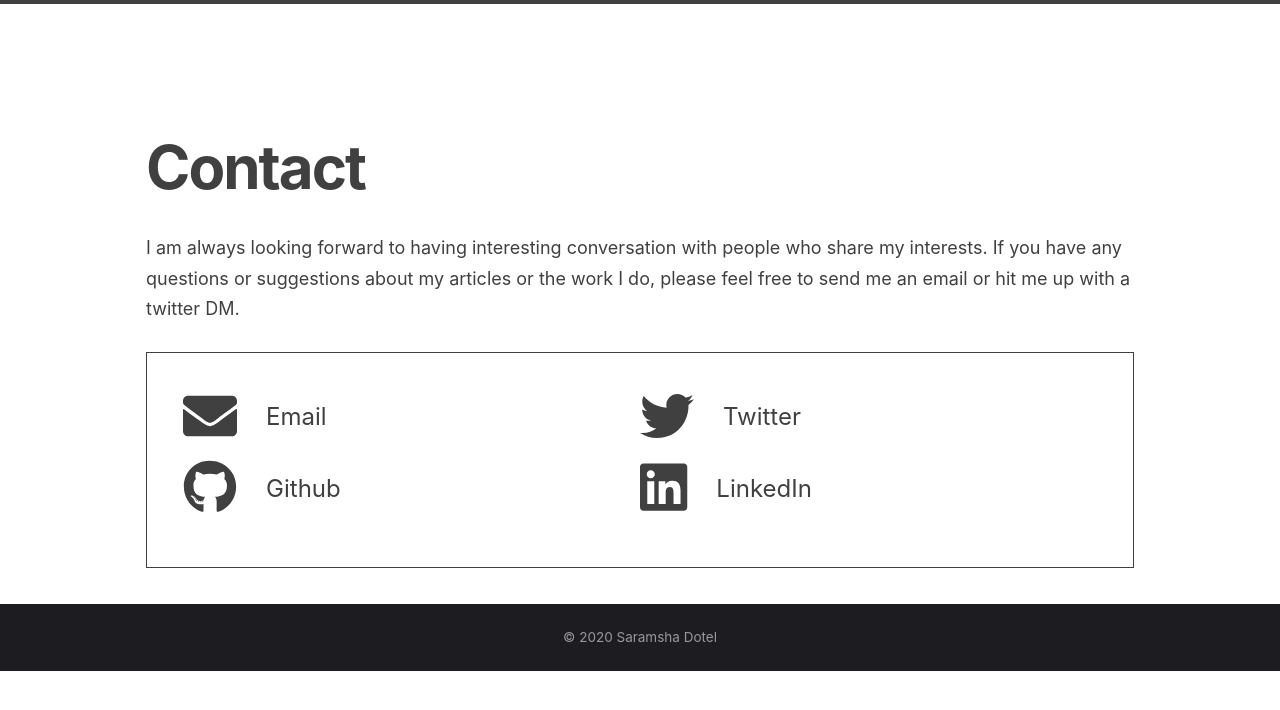
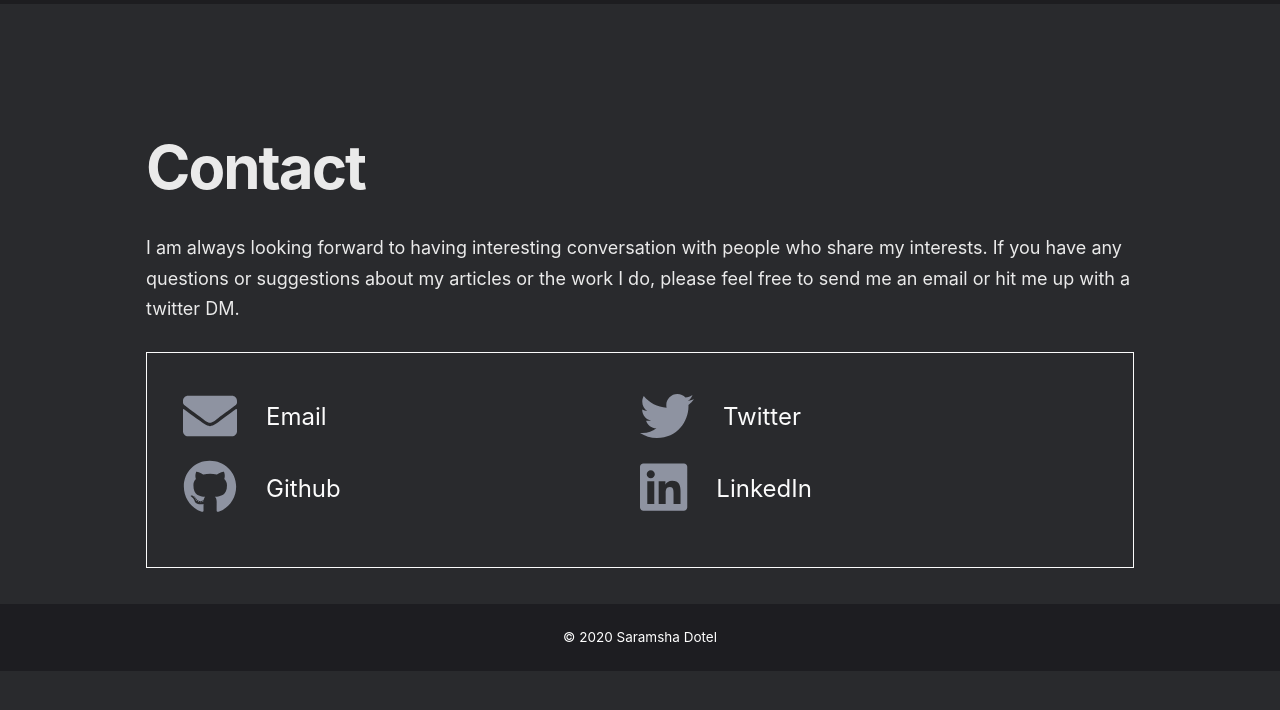
Before and after one commit to dotel-saramsz/dotel-saramsz.github.io, a Jekyll site: the page built from contact.md, in a window 1280 px wide. Shown: the top 710 px of the page. Built offline with Jekyll 4.4.1, drawn with Linux system fonts in a browser that asks for light colours; nearby versions of some CDN libraries.

Commit message:
Remove light mode

```diff
--- a/_includes/head.html
+++ b/_includes/head.html
@@ -27,8 +27,7 @@
   <link rel="stylesheet" href="{{ '/assets/css/main.css' | relative_url }}">
 
   <!-- <link rel="stylesheet" href="{{ site.skin | relative_url }}"> -->
-  <link rel="stylesheet" href="{{ site.light_skin | relative_url }}" media="(prefers-color-scheme: light)">
-  <link rel="stylesheet" href="{{ site.dark_skin | relative_url }}" media="(prefers-color-scheme: no-preference), (prefers-color-scheme: dark)">
+  <link rel="stylesheet" href="{{ site.dark_skin | relative_url }}">
 
   {% if site.google_fonts %}
     <link rel="stylesheet" href="https://fonts.googleapis.com/css?family={%- for font in site.google_fonts -%}{{ font.name | replace: ' ', '+' }}{% if font.weights %}:{% endif %}{{ font.weights | remove: ' ' }}{% if forloop.last != true %}|{% endif %}{%- endfor -%}">
--- a/assets/css/contactcard.css
+++ b/assets/css/contactcard.css
@@ -1,4 +1,3 @@
-@media(prefers-color-scheme: dark) {
 .card {
     border: 1px solid;
     border-color: rgb(251,251,251);
@@ -34,43 +33,3 @@
     text-decoration: none;
     color: rgb(251,251,251);
 }
-}
-
-
-@media(prefers-color-scheme: light) {
-    .card {
-        border: 1px solid;
-        border-color: rgb(64,64,64);
-        padding: 2em;
-    }
-
-    .contact-item {
-        width: 100%;
-    }
-
-    .contact-name {
-        display: inline-block;
-        padding-left: 1.5em;
-        vertical-align: middle;
-        font-size: 20px;
-    }
-
-    @media screen and (min-width: 640px) {
-        .contact-item {
-            width: 50%;
-            float: left;
-        }
-
-        .contact-name {
-            display: inline-block;
-            padding-left: 1em;
-            vertical-align: middle;
-            font-size: 24px;
-        }
-    }
-
-    .contact-name a {
-        text-decoration: none;
-        color: rgb(64,64,64);
-    }
-}
```
Lines whose indentation alone changed are shown as unchanged.
